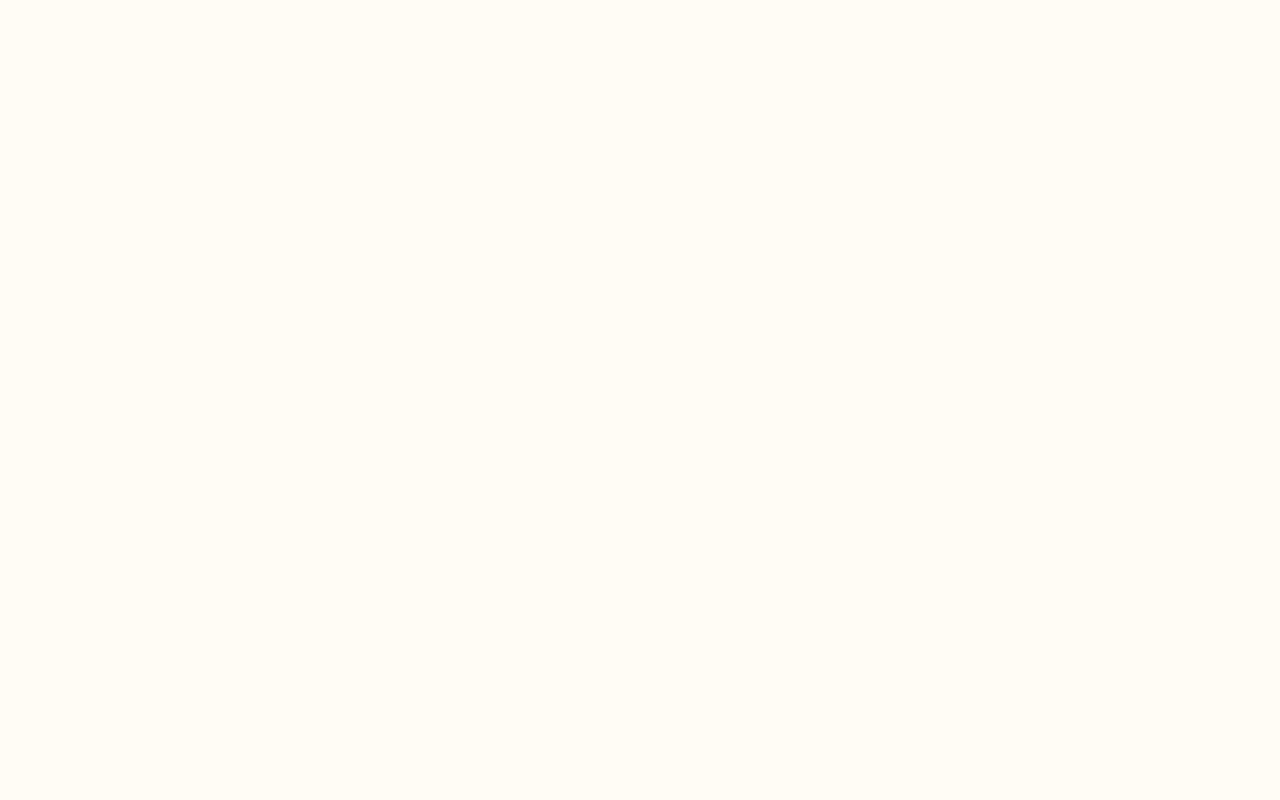
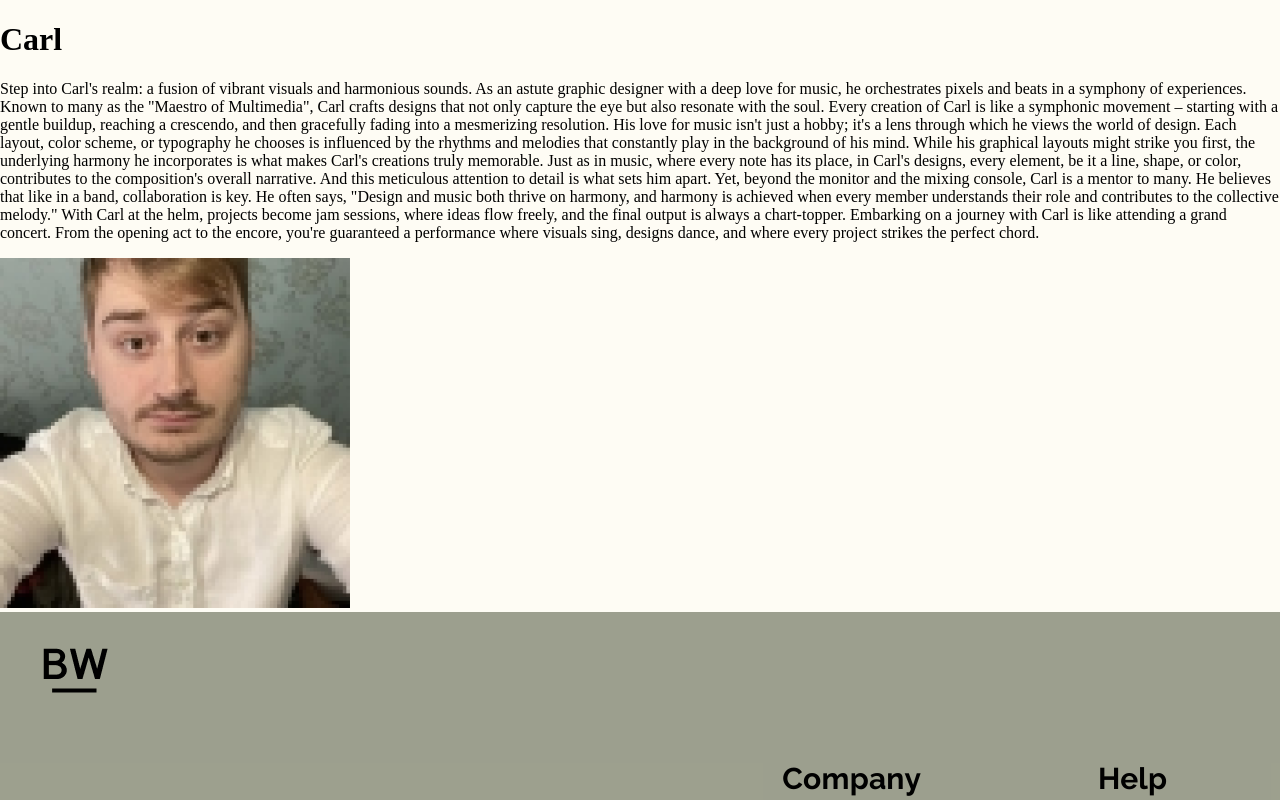
Before and after one commit to Lvl1Pichu/Portfolio-Website, a React (Vite) app: page /detailsPage/Carl in a window 1280 px wide. Before the commit this address had no page. Shown: the top 800 px of the page. Built offline with nearby package versions, Linux system fonts and the light colour scheme.

Commit message:
Finished information passing between pages, details rendering based on who is clicked

```diff
--- a/src/App.tsx
+++ b/src/App.tsx
@@ -9,7 +9,7 @@ function App() {
       <Routes>
         <Route path="/" element={<HomePage />} />
         <Route path="/ProjectPage" element={<ProjectPage />} />
-        <Route path="/detailsPage:name" element={<DetailsPage />} />
+        <Route path="/detailsPage/:name" element={<DetailsPage />} />
       </Routes>
     </Router>
   );
--- a/src/Pages/DetailsPage.tsx
+++ b/src/Pages/DetailsPage.tsx
@@ -1,13 +1,12 @@
-import React from 'react';
-import Footer from '../Components/footer'; // Adjust the path as needed based on your project structure
-import { useParams } from 'react-router-dom';
+import React from "react";
+import Footer from "../Components/footer"; // Adjust the path as needed based on your project structure
+import { useParams } from "react-router-dom";
 
 const DetailsPage: React.FC = () => {
-interface PersonDetailParams {
+  interface PersonDetailParams {
     [key: string]: string | undefined;
     name: string;
-}
-
+  }
 
   const { name } = useParams<PersonDetailParams>();
   let description = "";
@@ -15,28 +14,46 @@ interface PersonDetailParams {
 
   switch (name) {
     case "Nathalie":
-      description = "Description for Nathalie";
-      image = "/path/to/nathalie.png";
+      description = `Welcome to Nathalie's board: where Swift meets Figma and TypeScript dances to the rhythm of Scrum. An expert with a penchant for board games, she designs and strategizes, ensuring every move is a winning one. Venturing deeper into Nathalie's realm, one discovers a harmonious blend of logical precision and aesthetic mastery. Every project is a chess match, and she’s always three steps ahead.
+      Nathalie believes in the power of a well-defined strategy. Just as she navigates the complex terrains of Catan or the intricate conspiracies of Diplomacy, she meticulously maps out her digital projects. She has an innate ability to foresee challenges and plan contingencies, ensuring smooth execution and delivery. Her development skills in Swift are rivaled only by her flair for design in Figma, making her a double-threat in the tech world.
+      Beyond her technical prowess, Nathalie thrives in collaborative environments. Drawing parallels from her love for board games, she understands the importance of teamwork, communication, and shared vision. With every sprint in Scrum, she ensures her team is aligned, motivated, and clear on their roles. Clients are consistently impressed by her ability to articulate complex processes in relatable terms, bridging the gap between tech jargon and business needs.
+      Nathalie's board is not just about work, though. It's a testament to her holistic approach to life and her belief that play and professionalism can coexist. Here, every project is a game, every challenge an opportunity, and every solution a triumphant checkmate. Dive into her world, and you'll be met with a symphony of innovation, strategy, and sheer passion.`;
+      image = "../nathalie.png";
       break;
     case "Jenny":
-      description = "Description for Jenny";
-      image = "/path/to/jenny.png";
+      description = `Discover Jenny's realm: an adept in TypeScript, a maven in UX, and a PHP enthusiast. Merging her love for nature with digital landscapes, she crafts experiences as serene as a woodland trail. A seasoned traveler of both physical and digital terrains, Jenny possesses a unique ability to intuitively connect user expectations with technical nuances.
+      In her projects, Jenny exhibits a predilection for solving complex challenges. She harbors a deep appreciation for intuitive design and prioritizes user-centric interfaces, ensuring that every digital touchpoint is as organic and seamless as the natural world she's so fond of. Her designs don't just look pretty – they feel right, evoking emotions and fostering connections.
+      Jenny's expertise is not confined to the technical realm. She's a veritable bridge between the creative and logical, gracefully navigating between graphic artists and backend developers. Her ability to communicate complex ideas with clarity makes her an invaluable asset in cross-disciplinary teams. Clients often commend her for her proactive approach and her unyielding commitment to excellence. When she takes on a project, she not only delivers but elevates the whole team's standard.
+      Beyond her hard skills, Jenny's professional demeanor shines in every interaction. She possesses a relentless drive, paired with a compassionate understanding of her client's visions. This allows her to effortlessly align her strategies with their objectives, ensuring every project is a harmonious blend of aesthetics, functionality, and business goals. Dive deeper into her portfolio, and you'll find a symphony of projects that stand testament to her multifaceted expertise and her passion for creating digital masterpieces.`;
+      image = "../jenny.png";
       break;
     case "Sebastian":
-      description = "Description for Sebastian";
-      image = "/path/to/sebastian.png";
+      description = `Step into Sebbe's domain: the ultimate coding maestro, fluent in every programming dialect. His passion for martial arts mirrors his approach to code - precise, powerful, and always ahead of the game. As the alpha in every room, Sebbe commands respect in both tech and technique. In the vast digital landscape, he's the samurai who wields the sword of syntax with unmatched finesse.
+      In the realm of coding, Sebbe doesn't just write programs—he composes symphonies of logic and function. Each line of code is like a practiced kata, reflecting the harmony between form and function. His deep understanding of multiple programming languages showcases his versatility, making him a sought-after virtuoso in the tech arena. His projects aren't just functional; they're masterpieces of digital craftsmanship.
+      His dedication to martial arts provides a unique perspective on discipline and patience, translating seamlessly into his work. Like a martial artist awaiting the right moment to strike, Sebbe is methodical and patient, ensuring that every piece of code he writes is optimized for performance and scalability. His deep dives into the intricacies of algorithms are akin to the intricate katas he practices, each move deliberate and every outcome anticipated.
+      Yet, beneath the steely demeanor lies an individual with a profound respect for collaboration and mentorship. Sebbe understands that true mastery is not just about individual brilliance but also about elevating those around him. He frequently engages in tech talks, sharing his vast reservoir of knowledge, and guiding budding programmers. This juxtaposition of strength and humility makes Sebbe an invaluable asset in any project or team.`;
+      image = "../sebbe.png";
       break;
     case "Linus":
-      description = "Description for Linus";
-      image = "/path/to/linus.png";
+      description = ` Meet Linus: a passionate UX enthusiast, TypeScript aficionado, and a loyal dog lover. With a flair for user-centric design and code precision, he finds joy in every wagging tail and pixel-perfect interface. Dive into his world where creativity meets canine companionship, and where every design has the heart of a story to tell.
+      In Linus’s digital atelier, there’s a seamless blend between his love for aesthetic detail and his infatuation with the logical world of TypeScript. Just as he can read the subtle cues of his four-legged friend, he intuitively understands the unspoken needs of a user, translating them into interfaces that speak volumes. Each application, website, or software Linus touches echoes his mantra: simplicity, functionality, and empathy.
+      The devotion he shows to his canine companion is mirrored in his dedication to UX. To Linus, every user is unique, deserving of an experience tailored just for them, and every project is a fresh opportunity to weave in human emotion and responsiveness. He doesn't just design; he crafts stories, ensuring that behind every interface is an emotion, a purpose, and a heartbeat.
+      His journey in TypeScript has been marked by an unwavering commitment to perfection. While others may see just a programming language, Linus sees a canvas of unlimited potential. His codes aren’t merely functional – they are symphonies of logic and design, embodying the elegance and precision he admires in the canine world.
+      Yet, beyond the screens and the scripts, Linus is a beacon of collaboration and growth. His workshops resonate with laughter, insights, and occasional barks, offering a blend of technical mastery and heartwarming anecdotes. Within his sphere, one doesn't merely learn about UX or TypeScript; they imbibe a philosophy where passion, precision, and companionship reign supreme. In Linus's universe, codes become tales, designs turn into narratives, and every wag is a nod to a job well done.
+      `;
+      image = "../linus.png";
       break;
     case "Carl":
-      description = "Description for Carl";
-      image = "/path/to/carl.png";
+      description = `Step into Carl's realm: a fusion of vibrant visuals and harmonious sounds. As an astute graphic designer with a deep love for music, he orchestrates pixels and beats in a symphony of experiences. Known to many as the "Maestro of Multimedia", Carl crafts designs that not only capture the eye but also resonate with the soul.
+      Every creation of Carl is like a symphonic movement – starting with a gentle buildup, reaching a crescendo, and then gracefully fading into a mesmerizing resolution. His love for music isn't just a hobby; it's a lens through which he views the world of design. Each layout, color scheme, or typography he chooses is influenced by the rhythms and melodies that constantly play in the background of his mind.
+      While his graphical layouts might strike you first, the underlying harmony he incorporates is what makes Carl's creations truly memorable. Just as in music, where every note has its place, in Carl's designs, every element, be it a line, shape, or color, contributes to the composition's overall narrative. And this meticulous attention to detail is what sets him apart.
+      Yet, beyond the monitor and the mixing console, Carl is a mentor to many. He believes that like in a band, collaboration is key. He often says, "Design and music both thrive on harmony, and harmony is achieved when every member understands their role and contributes to the collective melody." With Carl at the helm, projects become jam sessions, where ideas flow freely, and the final output is always a chart-topper.
+      Embarking on a journey with Carl is like attending a grand concert. From the opening act to the encore, you're guaranteed a performance where visuals sing, designs dance, and where every project strikes the perfect chord.`;
+      image = "../carl.png";
       break;
     default:
       description = "Default description";
-      image = "/path/to/default.png";
+      image = "deafult.png";
   }
 
   return (
```
Also changed, not shown: src/Components/TeamSection.tsx (+8 -13 lines).
